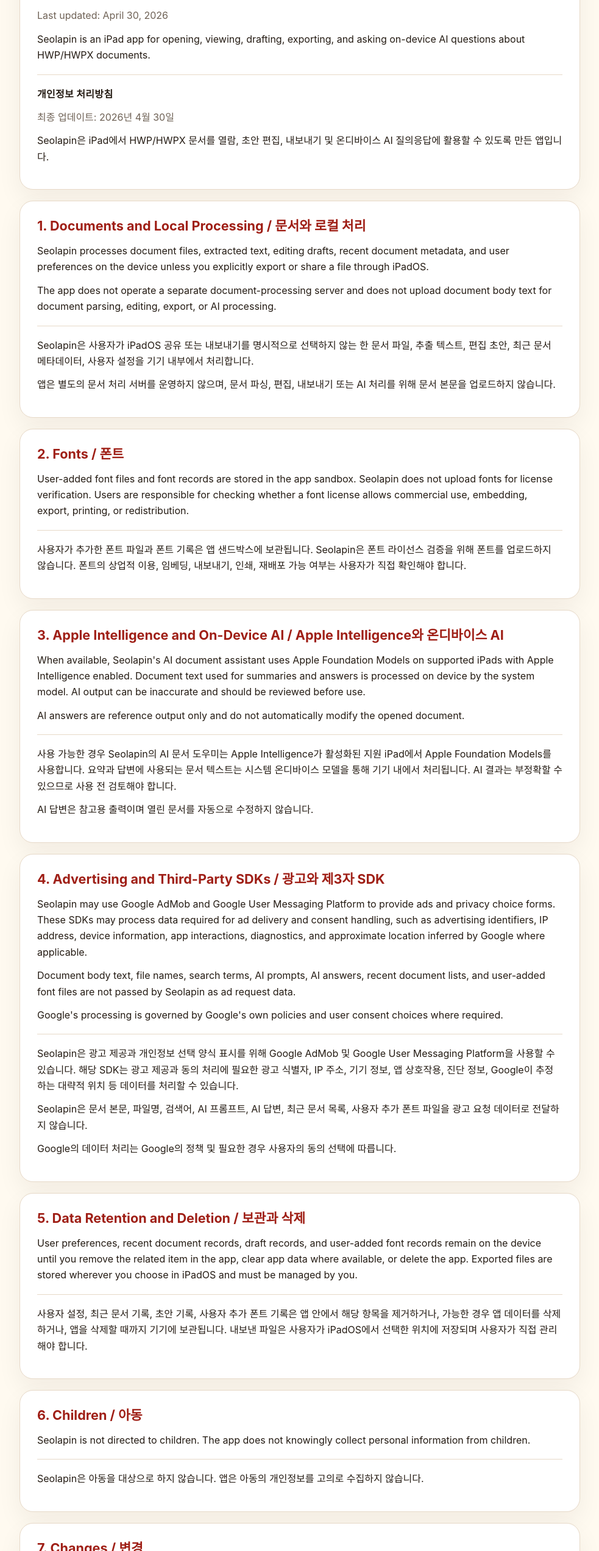
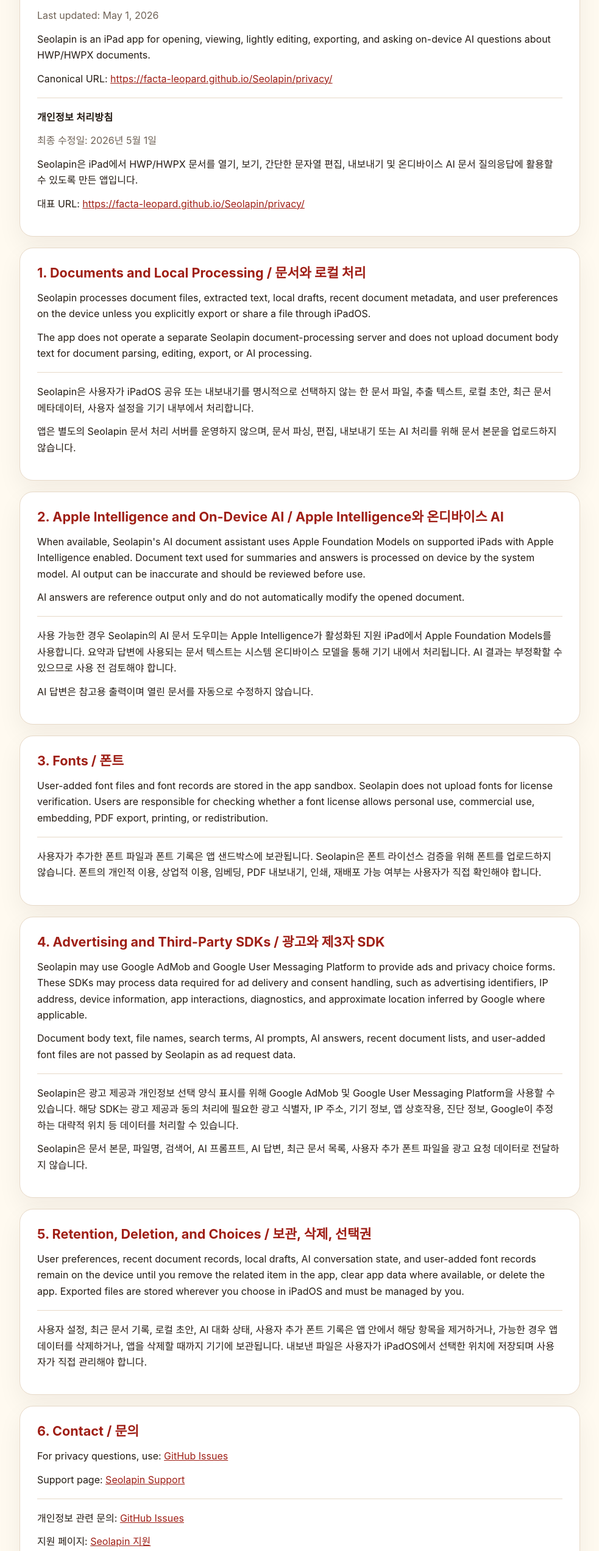
Before and after one commit to Facta-Leopard/Seolapin, a plain HTML site: page privacy-policy.html in a window 1280 px wide. Shown: the part 137-2680 px from the top of the page at 61% size, without its empty margins (148-1131 px from the left). Drawn offline with Linux system fonts and the light colour scheme.

Commit message:
Update Seolapin privacy HTML page

```diff
--- a/privacy-policy.html
+++ b/privacy-policy.html
@@ -5,49 +5,12 @@
   <meta name="viewport" content="width=device-width, initial-scale=1">
   <title>Seolapin Privacy Policy</title>
   <style>
-    :root {
-      color-scheme: light dark;
-      --bg: #fffaf0;
-      --surface: #ffffff;
-      --ink: #241b13;
-      --muted: #6f6256;
-      --line: #e7d9c8;
-      --accent: #9f1f16;
-    }
-    @media (prefers-color-scheme: dark) {
-      :root {
-        --bg: #15110d;
-        --surface: #211a14;
-        --ink: #f7efe4;
-        --muted: #c9b9a6;
-        --line: #3a2d22;
-        --accent: #f06f5d;
-      }
-    }
-    body {
-      margin: 0;
-      background: var(--bg);
-      color: var(--ink);
-      font-family: -apple-system, BlinkMacSystemFont, "Apple SD Gothic Neo", "Noto Sans KR", sans-serif;
-      line-height: 1.65;
-    }
-    main {
-      max-width: 920px;
-      margin: 0 auto;
-      padding: 44px 20px 64px;
-    }
-    header, section {
-      background: var(--surface);
-      border: 1px solid var(--line);
-      border-radius: 22px;
-      padding: 28px;
-      margin-bottom: 18px;
-      box-shadow: 0 16px 40px rgba(40, 24, 10, 0.06);
-    }
-    h1, h2 {
-      line-height: 1.2;
-      margin: 0 0 14px;
-    }
+    :root { color-scheme: light dark; --bg: #fffaf0; --surface: #ffffff; --ink: #241b13; --muted: #6f6256; --line: #e7d9c8; --accent: #9f1f16; }
+    @media (prefers-color-scheme: dark) { :root { --bg: #15110d; --surface: #211a14; --ink: #f7efe4; --muted: #c9b9a6; --line: #3a2d22; --accent: #f06f5d; } }
+    body { margin: 0; background: var(--bg); color: var(--ink); font-family: -apple-system, BlinkMacSystemFont, "Apple SD Gothic Neo", "Noto Sans KR", sans-serif; line-height: 1.65; }
+    main { max-width: 920px; margin: 0 auto; padding: 44px 20px 64px; }
+    header, section { background: var(--surface); border: 1px solid var(--line); border-radius: 22px; padding: 28px; margin-bottom: 18px; box-shadow: 0 16px 40px rgba(40, 24, 10, 0.06); }
+    h1, h2 { line-height: 1.2; margin: 0 0 14px; }
     h1 { font-size: clamp(2rem, 5vw, 3.25rem); }
     h2 { font-size: 1.35rem; color: var(--accent); }
     p { margin: 0 0 12px; }
@@ -63,32 +26,27 @@
   <main>
     <header>
       <h1>Seolapin Privacy Policy</h1>
-      <p class="muted">Last updated: April 30, 2026</p>
-      <p>Seolapin is an iPad app for opening, viewing, drafting, exporting, and asking on-device AI questions about HWP/HWPX documents.</p>
+      <p class="muted">Last updated: May 1, 2026</p>
+      <p>Seolapin is an iPad app for opening, viewing, lightly editing, exporting, and asking on-device AI questions about HWP/HWPX documents.</p>
+      <p>Canonical URL: <a href="https://facta-leopard.github.io/Seolapin/privacy/">https://facta-leopard.github.io/Seolapin/privacy/</a></p>
       <div class="divider"></div>
       <p class="lang">개인정보 처리방침</p>
-      <p class="muted">최종 업데이트: 2026년 4월 30일</p>
-      <p>Seolapin은 iPad에서 HWP/HWPX 문서를 열람, 초안 편집, 내보내기 및 온디바이스 AI 질의응답에 활용할 수 있도록 만든 앱입니다.</p>
+      <p class="muted">최종 수정일: 2026년 5월 1일</p>
+      <p>Seolapin은 iPad에서 HWP/HWPX 문서를 열기, 보기, 간단한 문자열 편집, 내보내기 및 온디바이스 AI 문서 질의응답에 활용할 수 있도록 만든 앱입니다.</p>
+      <p>대표 URL: <a href="https://facta-leopard.github.io/Seolapin/privacy/">https://facta-leopard.github.io/Seolapin/privacy/</a></p>
     </header>
 
     <section>
       <h2>1. Documents and Local Processing / 문서와 로컬 처리</h2>
-      <p>Seolapin processes document files, extracted text, editing drafts, recent document metadata, and user preferences on the device unless you explicitly export or share a file through iPadOS.</p>
-      <p>The app does not operate a separate document-processing server and does not upload document body text for document parsing, editing, export, or AI processing.</p>
+      <p>Seolapin processes document files, extracted text, local drafts, recent document metadata, and user preferences on the device unless you explicitly export or share a file through iPadOS.</p>
+      <p>The app does not operate a separate Seolapin document-processing server and does not upload document body text for document parsing, editing, export, or AI processing.</p>
       <div class="divider"></div>
-      <p>Seolapin은 사용자가 iPadOS 공유 또는 내보내기를 명시적으로 선택하지 않는 한 문서 파일, 추출 텍스트, 편집 초안, 최근 문서 메타데이터, 사용자 설정을 기기 내부에서 처리합니다.</p>
-      <p>앱은 별도의 문서 처리 서버를 운영하지 않으며, 문서 파싱, 편집, 내보내기 또는 AI 처리를 위해 문서 본문을 업로드하지 않습니다.</p>
+      <p>Seolapin은 사용자가 iPadOS 공유 또는 내보내기를 명시적으로 선택하지 않는 한 문서 파일, 추출 텍스트, 로컬 초안, 최근 문서 메타데이터, 사용자 설정을 기기 내부에서 처리합니다.</p>
+      <p>앱은 별도의 Seolapin 문서 처리 서버를 운영하지 않으며, 문서 파싱, 편집, 내보내기 또는 AI 처리를 위해 문서 본문을 업로드하지 않습니다.</p>
     </section>
 
     <section>
-      <h2>2. Fonts / 폰트</h2>
-      <p>User-added font files and font records are stored in the app sandbox. Seolapin does not upload fonts for license verification. Users are responsible for checking whether a font license allows commercial use, embedding, export, printing, or redistribution.</p>
-      <div class="divider"></div>
-      <p>사용자가 추가한 폰트 파일과 폰트 기록은 앱 샌드박스에 보관됩니다. Seolapin은 폰트 라이선스 검증을 위해 폰트를 업로드하지 않습니다. 폰트의 상업적 이용, 임베딩, 내보내기, 인쇄, 재배포 가능 여부는 사용자가 직접 확인해야 합니다.</p>
-    </section>
-
-    <section>
-      <h2>3. Apple Intelligence and On-Device AI / Apple Intelligence와 온디바이스 AI</h2>
+      <h2>2. Apple Intelligence and On-Device AI / Apple Intelligence와 온디바이스 AI</h2>
       <p>When available, Seolapin's AI document assistant uses Apple Foundation Models on supported iPads with Apple Intelligence enabled. Document text used for summaries and answers is processed on device by the system model. AI output can be inaccurate and should be reviewed before use.</p>
       <p>AI answers are reference output only and do not automatically modify the opened document.</p>
       <div class="divider"></div>
@@ -97,44 +55,35 @@
     </section>
 
     <section>
+      <h2>3. Fonts / 폰트</h2>
+      <p>User-added font files and font records are stored in the app sandbox. Seolapin does not upload fonts for license verification. Users are responsible for checking whether a font license allows personal use, commercial use, embedding, PDF export, printing, or redistribution.</p>
+      <div class="divider"></div>
+      <p>사용자가 추가한 폰트 파일과 폰트 기록은 앱 샌드박스에 보관됩니다. Seolapin은 폰트 라이선스 검증을 위해 폰트를 업로드하지 않습니다. 폰트의 개인적 이용, 상업적 이용, 임베딩, PDF 내보내기, 인쇄, 재배포 가능 여부는 사용자가 직접 확인해야 합니다.</p>
+    </section>
+
+    <section>
       <h2>4. Advertising and Third-Party SDKs / 광고와 제3자 SDK</h2>
       <p>Seolapin may use Google AdMob and Google User Messaging Platform to provide ads and privacy choice forms. These SDKs may process data required for ad delivery and consent handling, such as advertising identifiers, IP address, device information, app interactions, diagnostics, and approximate location inferred by Google where applicable.</p>
       <p>Document body text, file names, search terms, AI prompts, AI answers, recent document lists, and user-added font files are not passed by Seolapin as ad request data.</p>
-      <p>Google's processing is governed by Google's own policies and user consent choices where required.</p>
       <div class="divider"></div>
       <p>Seolapin은 광고 제공과 개인정보 선택 양식 표시를 위해 Google AdMob 및 Google User Messaging Platform을 사용할 수 있습니다. 해당 SDK는 광고 제공과 동의 처리에 필요한 광고 식별자, IP 주소, 기기 정보, 앱 상호작용, 진단 정보, Google이 추정하는 대략적 위치 등 데이터를 처리할 수 있습니다.</p>
       <p>Seolapin은 문서 본문, 파일명, 검색어, AI 프롬프트, AI 답변, 최근 문서 목록, 사용자 추가 폰트 파일을 광고 요청 데이터로 전달하지 않습니다.</p>
-      <p>Google의 데이터 처리는 Google의 정책 및 필요한 경우 사용자의 동의 선택에 따릅니다.</p>
     </section>
 
     <section>
-      <h2>5. Data Retention and Deletion / 보관과 삭제</h2>
-      <p>User preferences, recent document records, draft records, and user-added font records remain on the device until you remove the related item in the app, clear app data where available, or delete the app. Exported files are stored wherever you choose in iPadOS and must be managed by you.</p>
+      <h2>5. Retention, Deletion, and Choices / 보관, 삭제, 선택권</h2>
+      <p>User preferences, recent document records, local drafts, AI conversation state, and user-added font records remain on the device until you remove the related item in the app, clear app data where available, or delete the app. Exported files are stored wherever you choose in iPadOS and must be managed by you.</p>
       <div class="divider"></div>
-      <p>사용자 설정, 최근 문서 기록, 초안 기록, 사용자 추가 폰트 기록은 앱 안에서 해당 항목을 제거하거나, 가능한 경우 앱 데이터를 삭제하거나, 앱을 삭제할 때까지 기기에 보관됩니다. 내보낸 파일은 사용자가 iPadOS에서 선택한 위치에 저장되며 사용자가 직접 관리해야 합니다.</p>
+      <p>사용자 설정, 최근 문서 기록, 로컬 초안, AI 대화 상태, 사용자 추가 폰트 기록은 앱 안에서 해당 항목을 제거하거나, 가능한 경우 앱 데이터를 삭제하거나, 앱을 삭제할 때까지 기기에 보관됩니다. 내보낸 파일은 사용자가 iPadOS에서 선택한 위치에 저장되며 사용자가 직접 관리해야 합니다.</p>
     </section>
 
     <section>
-      <h2>6. Children / 아동</h2>
-      <p>Seolapin is not directed to children. The app does not knowingly collect personal information from children.</p>
+      <h2>6. Contact / 문의</h2>
+      <p>For privacy questions, use: <a href="https://github.com/Facta-Leopard/Seolapin/issues">GitHub Issues</a></p>
+      <p>Support page: <a href="https://facta-leopard.github.io/Seolapin/support/">Seolapin Support</a></p>
       <div class="divider"></div>
-      <p>Seolapin은 아동을 대상으로 하지 않습니다. 앱은 아동의 개인정보를 고의로 수집하지 않습니다.</p>
-    </section>
-
-    <section>
-      <h2>7. Changes / 변경</h2>
-      <p>This policy may be updated when app features, platform requirements, advertising SDK behavior, or legal requirements change. The updated date will be revised when material changes are made.</p>
-      <div class="divider"></div>
-      <p>앱 기능, 플랫폼 요구사항, 광고 SDK 동작 또는 법적 요구사항이 변경되는 경우 이 정책이 업데이트될 수 있습니다. 중요한 변경이 있는 경우 최종 업데이트 날짜를 갱신합니다.</p>
-    </section>
-
-    <section>
-      <h2>8. Contact / 문의</h2>
-      <p>For privacy questions, contact: <a href="mailto:shteosis@gmail.com">shteosis@gmail.com</a></p>
-      <p>Support page: <a href="support.html">Seolapin Support</a></p>
-      <div class="divider"></div>
-      <p>개인정보 관련 문의: <a href="mailto:shteosis@gmail.com">shteosis@gmail.com</a></p>
-      <p>지원 페이지: <a href="support.html">Seolapin 지원</a></p>
+      <p>개인정보 관련 문의: <a href="https://github.com/Facta-Leopard/Seolapin/issues">GitHub Issues</a></p>
+      <p>지원 페이지: <a href="https://facta-leopard.github.io/Seolapin/support/">Seolapin 지원</a></p>
     </section>
   </main>
 </body>
```
